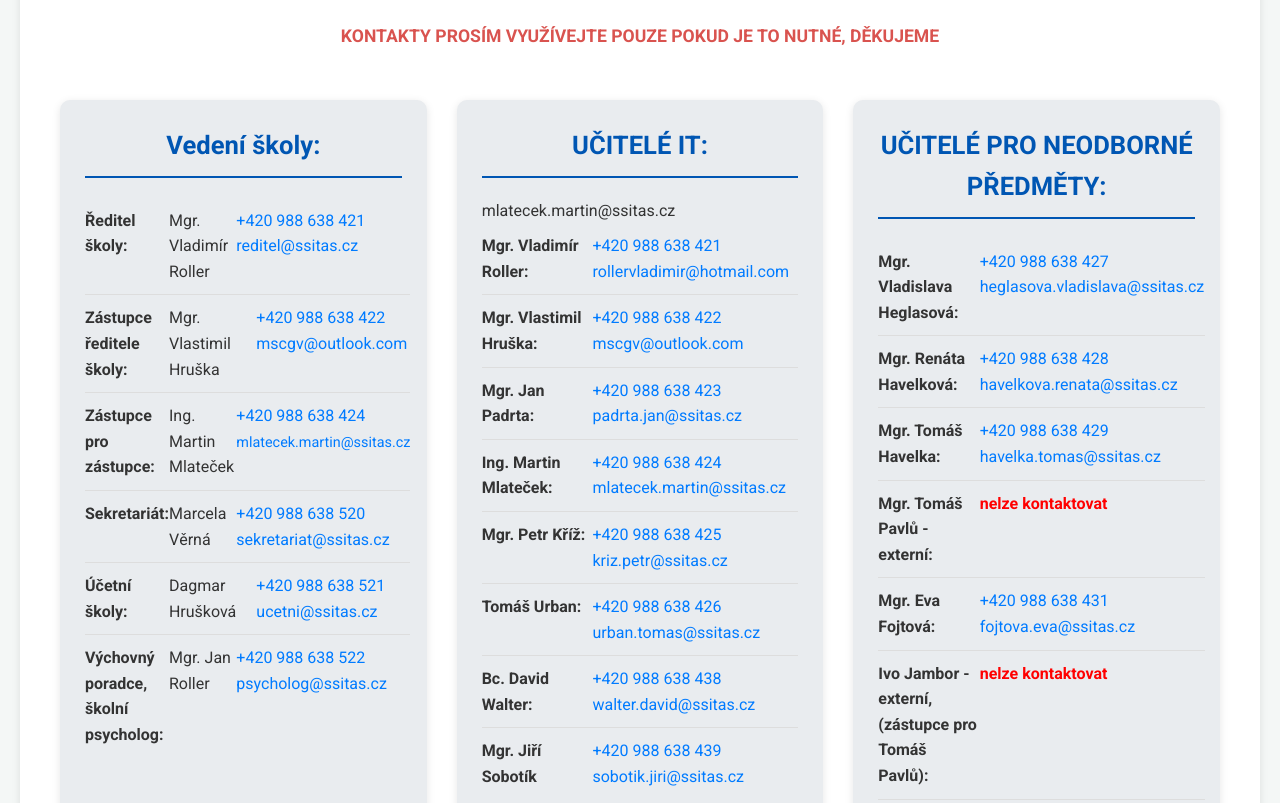
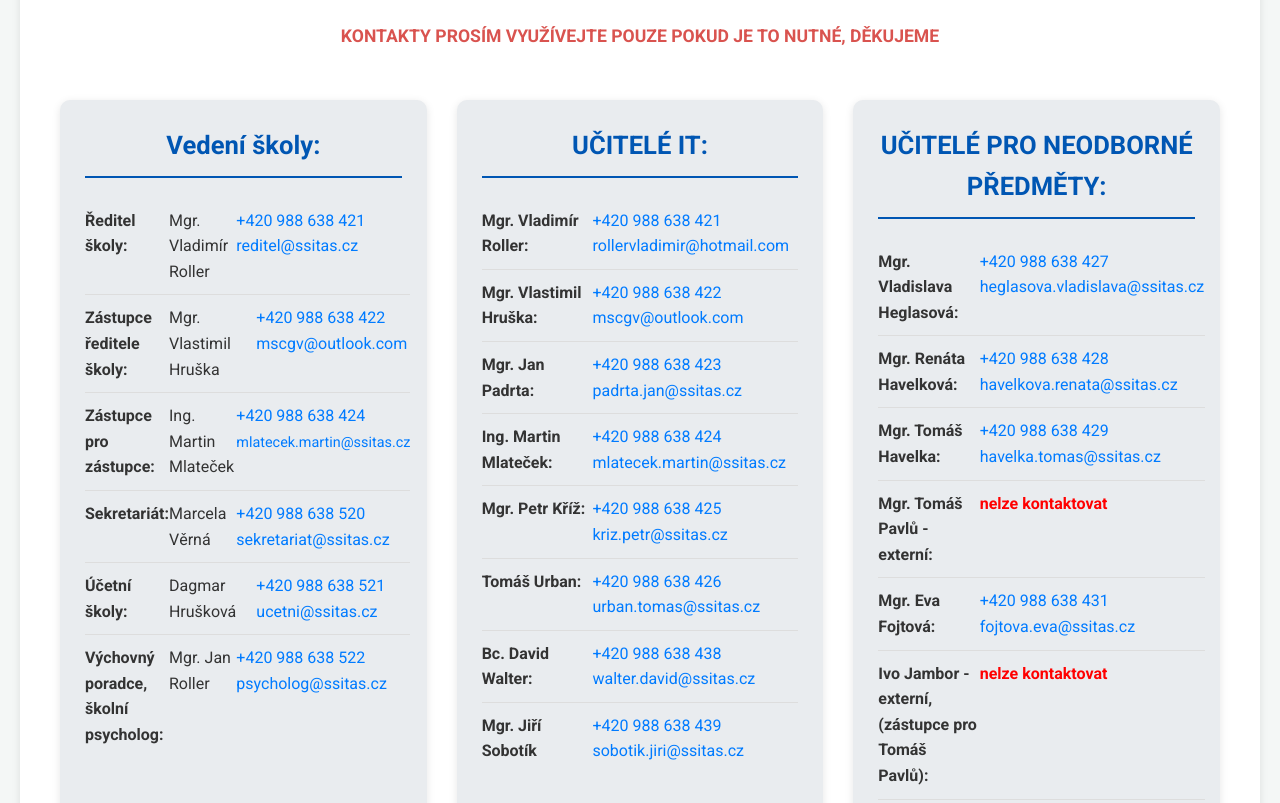
Before and after one commit to ITAS-cz/hlavni-stranka, a plain HTML site: page index.html in a window 1280 px wide. Shown: the part 3309-4112 px from the top of the page. Drawn offline with Linux system fonts and the light colour scheme.

Commit message:
Update index.html

```diff
--- a/index.html
+++ b/index.html
@@ -153,7 +153,7 @@
                         </tr>
                         <tr>
                             <td>Ing. Martin Mlateček:</td>
-                            <td><a href="tel:+420988638424">+420 988 638 424</a><br><a href="mailto:mlatecek.martin@ssitas.cz">mlatecek.martin@ssitas.cz</a></td>                        </tr>mlatecek.martin@ssitas.cz</a></td>
+                            <td><a href="tel:+420988638424">+420 988 638 424</a><br><a href="mailto:mlatecek.martin@ssitas.cz">mlatecek.martin@ssitas.cz</a></td>
                         </tr>
                         <tr>
                             <td>Mgr. Petr Kříž:</td>
```
